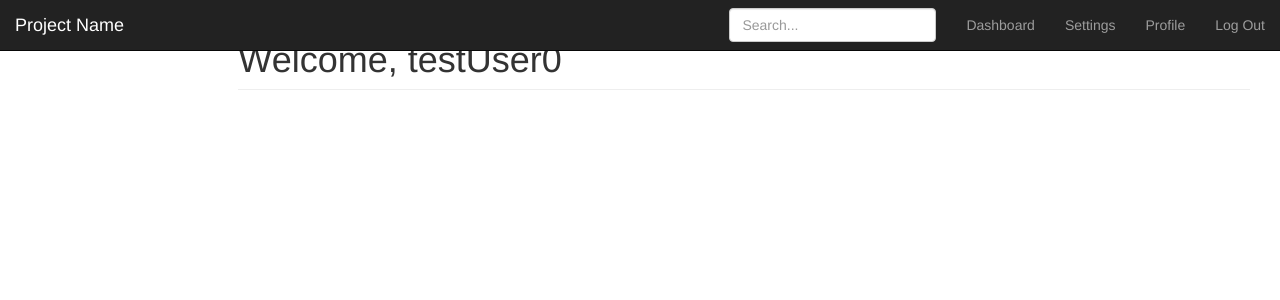
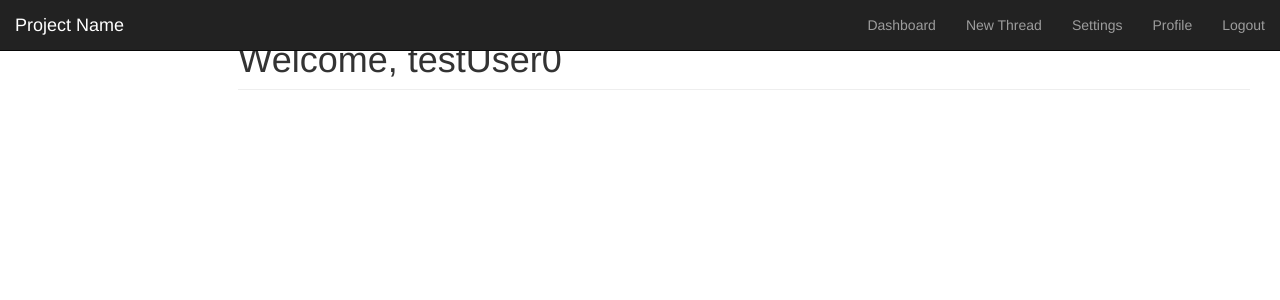
Before and after one commit to liamreardon/CS-2005-Collaborative-Tool, a Flask app: page /dashboard in a window 1280 px wide. Shown: the top 300 px of the page. Run offline with Flask 2, Linux system fonts and the light colour scheme; a user stored in the database is signed in; some libraries are stand-ins or nearby versions.

Commit message:
remove create thread link from index and move it to dashboard

```diff
--- a/app/templates/dashboard.html
+++ b/app/templates/dashboard.html
@@ -24,13 +24,11 @@ Dashboard
         <div id="navbar" class="navbar-collapse collapse">
           <ul class="nav navbar-nav navbar-right">
             <li><a href="#">Dashboard</a></li>
+            <li><a href="{{ url_for('create_thread') }}">New Thread</a></li>
             <li><a href="#">Settings</a></li>
             <li><a href="#">Profile</a></li>
-            <li><a href="{{ url_for('logout') }}">Log Out</a></li>
+            <li><a href="{{ url_for('logout') }}">Logout</a></li>
           </ul>
-          <form class="navbar-form navbar-right">
-            <input type="text" class="form-control" placeholder="Search...">
-          </form>
         </div>
       </div>
     </nav>
--- a/app/templates/index.html
+++ b/app/templates/index.html
@@ -30,7 +30,6 @@ Project Name
         <div id="navbar" class="collapse navbar-collapse">
           <ul class="nav navbar-nav">
             <li class="active"><a href="#">Home</a></li>
-            <li><a href="{{ url_for('create_thread') }}">New Thread</a></li>
             <li><a href="{{ url_for('login') }}">Login</a></li>
             <li><a href="{{ url_for('signup') }}">Sign Up</a></li>
           </ul>
```
